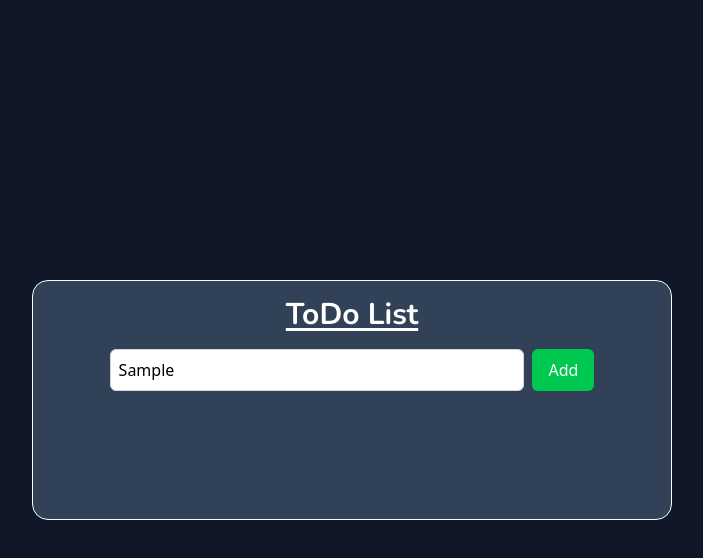
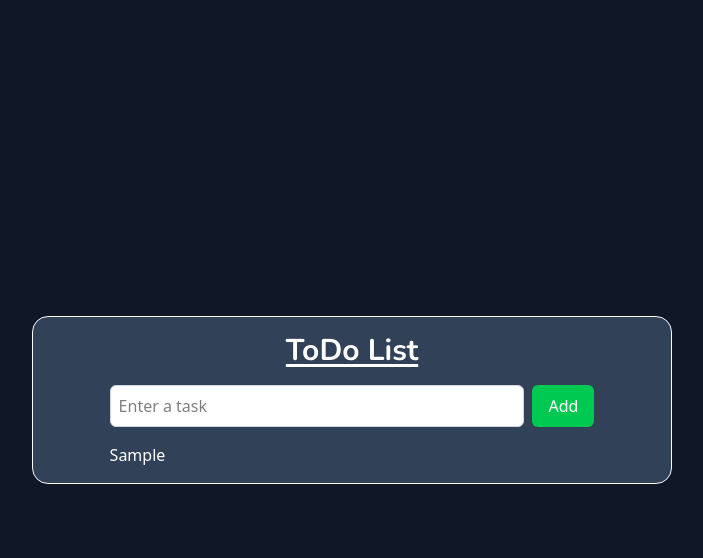
Before and after one commit to shazzad098/To-Do-List, a website built with Vite: page index.html in a window 1280 px wide. Both pictures are taken after typing "Sample" into the empty fields and a click on the button "Add". Shown: the whole page, without its empty margins (288-991 px from the left). Built offline with nearby package versions, Linux system fonts and the light colour scheme.

Commit message:
added a function which can create a task

```diff
--- a/index.html
+++ b/index.html
@@ -8,21 +8,21 @@
       href="https://fonts.googleapis.com/css2?family=Nunito:ital,wght@0,200..1000;1,200..1000&display=swap"
       rel="stylesheet"
     />
-
     <link href="style.css" rel="stylesheet" />
     <title>To-Do List</title>
+    <style>
+
+    </style>
   </head>
-
   <body class="bg-gray-900 flex h-screen justify-center items-center">
     <div
-      class="flex flex-col items-center bg-slate-700 border border-gray-50 p-4 h-[30%] w-[50%] rounded-2xl"
+      class="flex flex-col items-center bg-slate-700 border border-gray-50 p-4 w-[50%] rounded-2xl"
     >
       <h1
         class="text-3xl font-bold font-['Nunito'] underline underline-offset-4 text-white"
       >
         ToDo List
       </h1>
-
       <div class="flex space-x-2 mb-4 mt-4 w-[80%]">
         <input
           type="text"
@@ -37,10 +37,8 @@
           Add
         </button>
       </div>
-
-      <ul id="taskList" class="space-y-2"></ul>
+      <ul id="taskList" class="space-y-2 w-[80%] text-white"></ul>
     </div>
-
     <script src="script.js"></script>
   </body>
 </html>
--- a/script.js
+++ b/script.js
@@ -0,0 +1,23 @@
+const taskInput = document.getElementById("taskInput");
+const taskList = document.getElementById("taskList");
+const addTaskButton = document.getElementById("addTaskBtn");
+
+// Create new task
+addTaskButton.addEventListener("click", () => {
+  const taskText = taskInput.value;
+  if (taskText.trim() !== "") {
+    const li = document.createElement("li");
+    li.textContent = taskText;
+    taskList.appendChild(li);
+    taskInput.value = "";
+  } else {
+    alert("Please enter a task");
+  }
+});
+
+//complete task
+taskList.addEventListener("click", (event) => {
+  if (event.target.tagName === "LI") {
+    event.target.classList.toggle("completed");
+  }
+});
```
Also changed, not shown: src/todo list.jpg (added).
